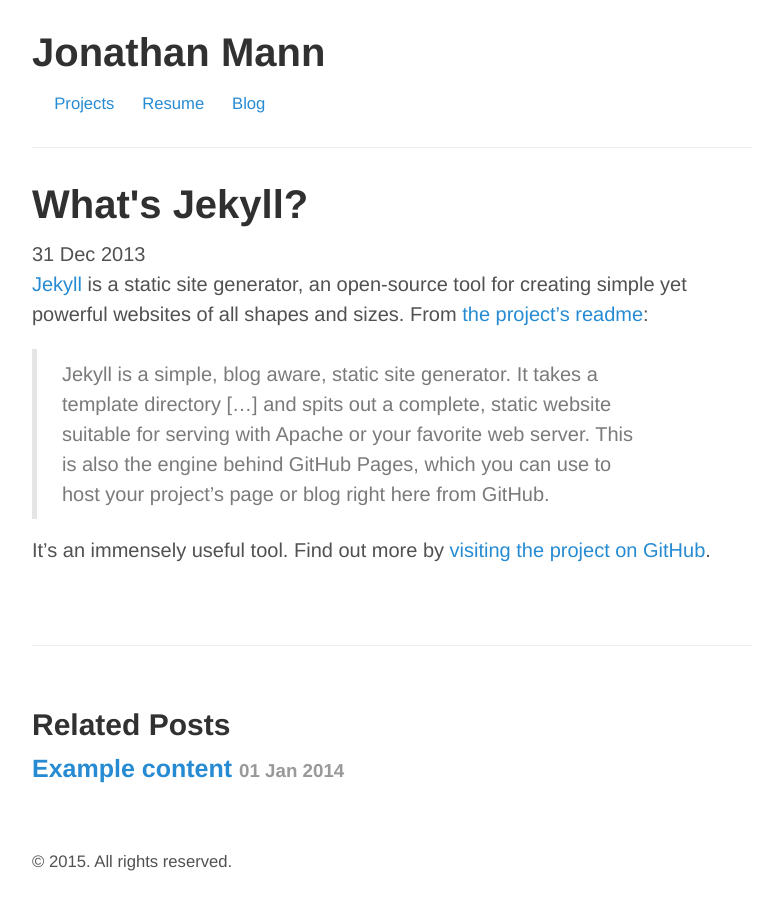
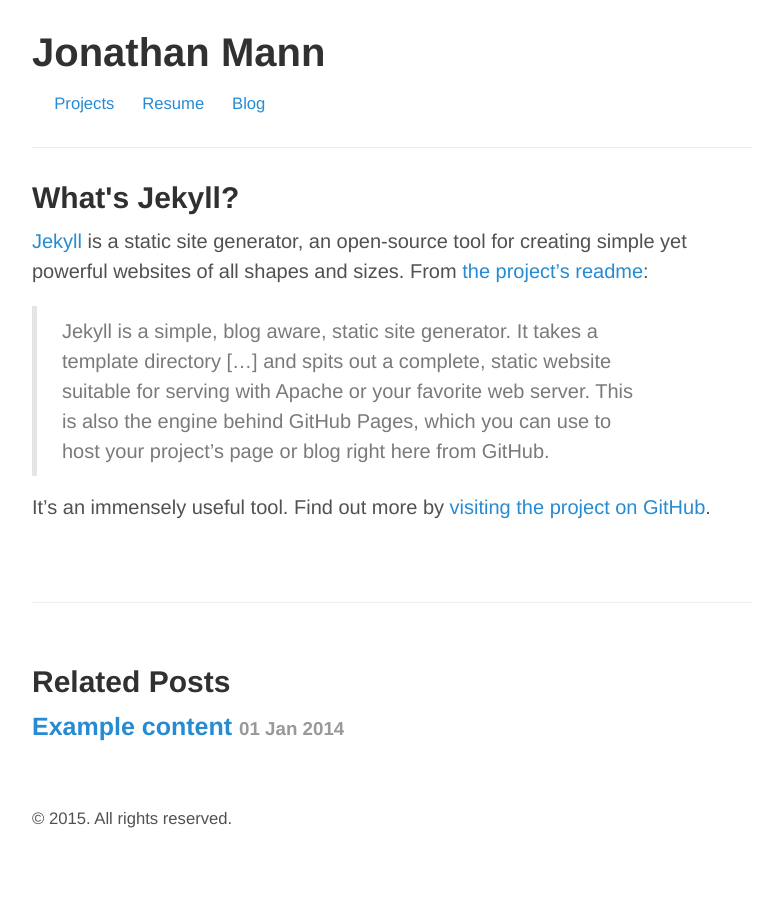
Before and after one commit to jonathanmann/jonathanmann.github.io, a Jekyll site: the page built from _posts/2013-12-31-whats-jekyll.md, in a window 1280 px wide. Shown: the whole page, without its empty margins (248-1031 px from the left). Built offline with Jekyll 4.4.1, drawn with Linux system fonts in a browser that asks for light colours.

Commit message:
reduce post title size and remove date

```diff
--- a/_layouts/post.html
+++ b/_layouts/post.html
@@ -3,8 +3,9 @@
 ---
 
 <article class="post">
-  <h1 class="post-title">{{ page.title }}</h1>
-  <time datetime="{{ page.date | date_to_xmlschema }}" class="page-date">{{ page.date | date_to_string }}</time>
+  <h2 class="post-title">{{ page.title }}</h2>
+<!--
+  <time datetime="{{ page.date | date_to_xmlschema }}" class="page-date">{{ page.date | date_to_string }}</time> -->
   {{ content }}
 </article>
 
```
